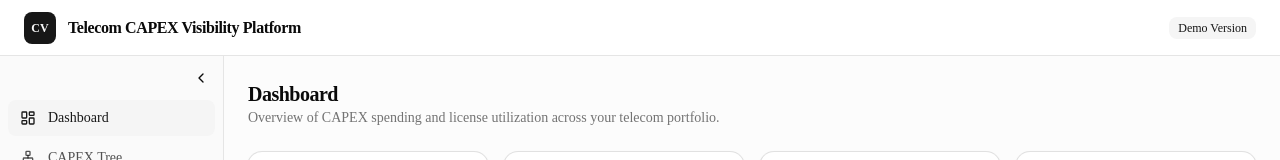
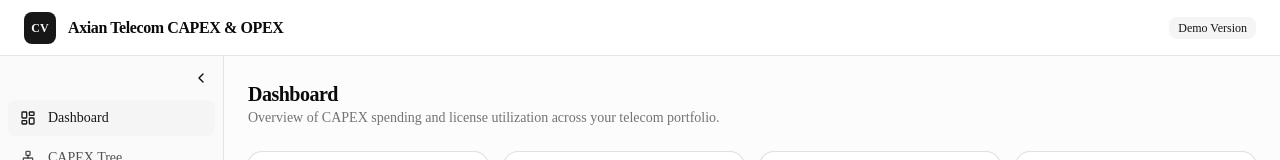
Before and after one commit to n-jabes/capex-frontend, a Next.js app: page / in a window 1280 px wide. Shown: the top 160 px of the page. Built offline with nearby package versions, Linux system fonts and the light colour scheme.

Commit message:
update: modify header

```diff
--- a/src/components/layout/Header.tsx
+++ b/src/components/layout/Header.tsx
@@ -10,7 +10,7 @@ export function Header() {
           CV
         </div>
         <h1 className="text-base font-semibold tracking-tight">
-          Telecom CAPEX Visibility Platform
+        Axian Telecom CAPEX & OPEX
         </h1>
       </div>
       <Badge variant="secondary" className="font-normal">
```
